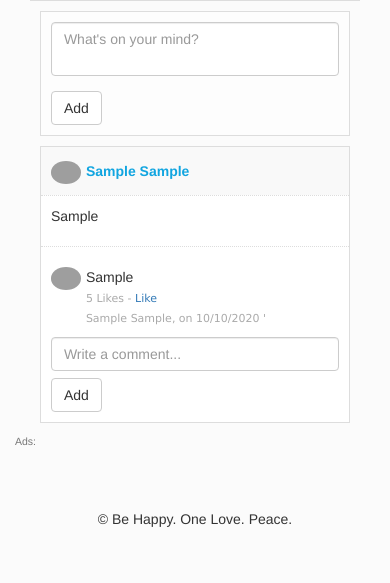
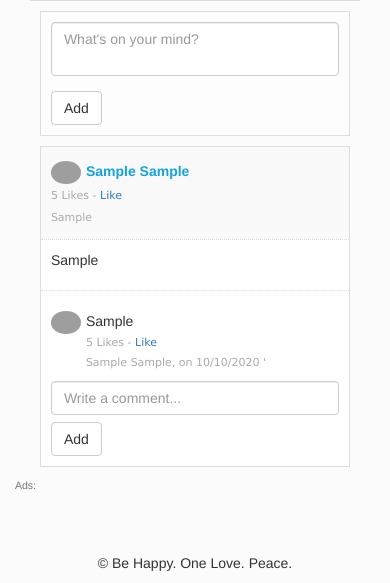
Before and after one commit to karlfloersch/friends-r-us, a Django app: template social_network/templates/profile.html in a window 390 px wide. Shown: the part 525-1108 px from the top of the page. Before the commit the page ends 1052 px from the top, so only its background shows below. Run offline with Django 3.2, Linux system fonts and the light colour scheme; the template is opened without the code that fills it: most values are stand-ins (such as "Sample title", 1, 10 or a date in 2020); some libraries are stand-ins or nearby versions; grey boxes are pictures that could not be loaded.

Commit message:
Add like UI

```diff
--- a/social_network/templates/profile.html
+++ b/social_network/templates/profile.html
@@ -74,6 +74,7 @@
                         <img src="{% with '../media/avatars/'|add:post.9|add:'.jpg' as image_static %}{% static image_static %}{% endwith %}?{% now s %}">
                         </div>
                         <label>{{ post.7 }} {{ post.8 }}</label>
+                        <div class="date sub-text">5 Likes - <a href="#">Like</a><br>{{ post.2 }}</div>
                     </div>
                     <div class="commentBox">
                         <p class="taskDescription">{{ post.3 }}</p>
--- a/social_network/views.py
+++ b/social_network/views.py
@@ -9,9 +9,11 @@ from django.shortcuts import render_to_response
 from .forms import DocumentForm
 from .models import Document
 from . import queries
+import pprint
 import datetime
 import json
 
+pp = pprint.PrettyPrinter(indent=4)
 
 def make_data(request, username):
     homepage = False
@@ -46,6 +48,7 @@ def build_page(username, user_info, user_id, circles, circle_name, circle_id):
             comment_author_info = queries.get_username_and_name_by_id(
                 comment[4])
             comments.append(comment + comment_author_info)
+        comments = sorted(comments, key=lambda x: x[2], reverse=True)
         post = post + author_info + (comments,)
         posts.append(post)
 
@@ -95,6 +98,7 @@ def profile_view(request, page_owner, sub_page=None):
     # Get the page's posts, comments and all related data
     page_data = build_page(page_owner, user_info, user_id,
                            circles, circle_name, circle_id)
+    pp.pprint(page_data)
     # Add the page data to our data object
     data = make_data(request, page_owner)
     data['page_data'] = page_data
--- a/static/js/comments.js
+++ b/static/js/comments.js
@@ -23,6 +23,7 @@ var addPost = function() {
     "use strict";
     var $posts = $("#posts");
     var post = $("#post-box").val();
+    var numLikes = 5;
     var data = {
         'post_text': post,
         'page_name': $('#circle-name').attr('value'),
@@ -32,7 +33,7 @@ var addPost = function() {
         console.log(response);
     });
     $("#post-box").val('');
-    $posts.prepend('<div class="detailBox"><div class="titleBox"><div class="commenterImage"> <img src="../../media/avatars/' + username + '.jpg"> </div><label>' + fullname + '</label></div><div class="commentBox"><p class="taskDescription">' + post + '</p></div><div class="actionBox"><ul class="commentList"></ul><form role="form"><div class="row"><div class="col-md-10"><textarea rows="1" cols="40" class="form-control comment-box" type="text" placeholder="Write a comment..."></textarea></div><div class="col-md-2"><button type="button" class="btn btn-default comment-add">Add</button></div></div></form></div></div>');
+    $posts.prepend('<div class="detailBox"><div class="titleBox"><div class="commenterImage"> <img src="../../media/avatars/' + username + '.jpg"> </div><label>' + fullname + '</label><div class="date sub-text">' + numLikes + ' Likes - <a href="#">Like</a><br>' + fullname + ', on ' + today + '</div></div><div class="commentBox"><p class="taskDescription">' + post + '</p></div><div class="actionBox"><ul class="commentList"></ul><form role="form"><div class="row"><div class="col-md-10"><textarea rows="1" cols="40" class="form-control comment-box" type="text" placeholder="Write a comment..."></textarea></div><div class="col-md-2"><button type="button" class="btn btn-default comment-add">Add</button></div></div></form></div></div>');
     $(".comment-add").click(addComment);
     enableSubmitOnEnter();
 };
```
